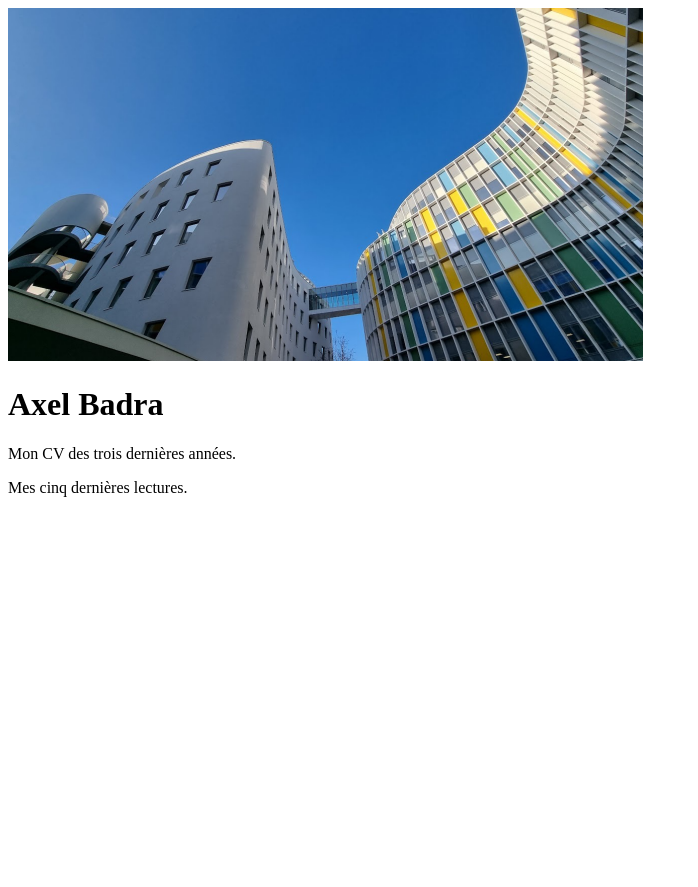
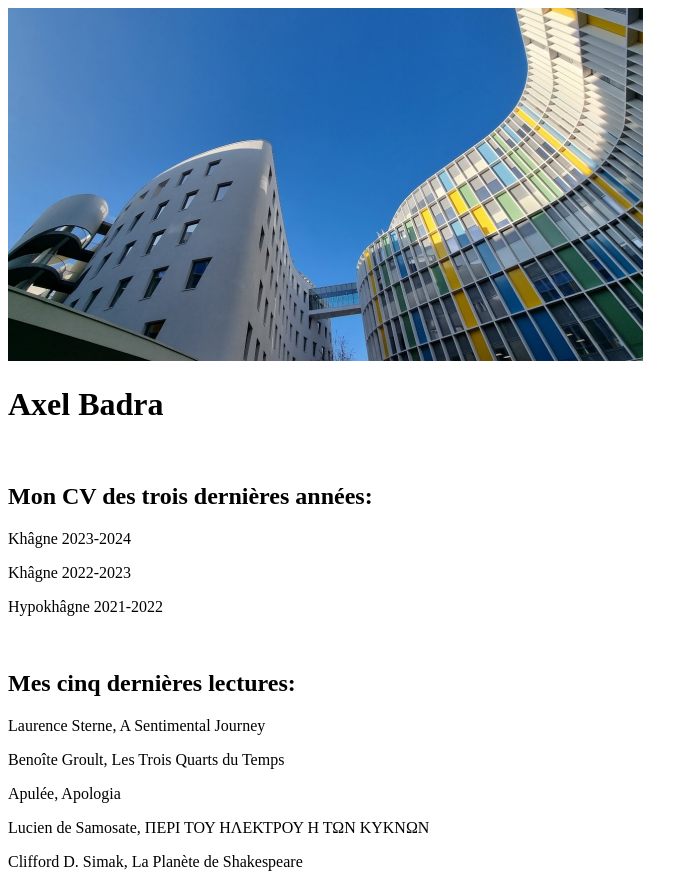
Before and after one commit to Peregrin-Took/AxelBadra-ProgHN-25, a plain HTML site: page index.html in a window 1280 px wide. Shown: the whole page, without its empty margins (0-698 px from the left). Before the commit the page ends 800 px from the top, so only its background shows below. Drawn offline with Linux system fonts and the light colour scheme.

Commit message:
Add files via upload

```diff
--- a/index.html
+++ b/index.html
@@ -8,8 +8,18 @@
 <body>
 <img src="assets/img/campus-nation.png"/>
 <h1>Axel Badra</h1>
-<p>Mon CV des trois dernières années.</p>
-<p>Mes cinq dernières lectures.</p>
+<br>
+<h2>Mon CV des trois dernières années:</h2>
+<p>Khâgne 2023-2024</p>
+<p>Khâgne 2022-2023</p>
+<p>Hypokhâgne 2021-2022</p>
+<br>
+<h2>Mes cinq dernières lectures:</h2>
+<p>Laurence Sterne, A Sentimental Journey</p>
+<p>Benoîte Groult, Les Trois Quarts du Temps</p>
+<p>Apulée, Apologia</p>
+<p>Lucien de Samosate, ΠΕΡΙ ΤΟΥ ΗΛΕΚΤΡΟΥ Η ΤΩΝ ΚΥΚΝΩΝ</p>
+<p>Clifford D. Simak, La Planète de Shakespeare</p>
 </body>
 
 </html>
```
